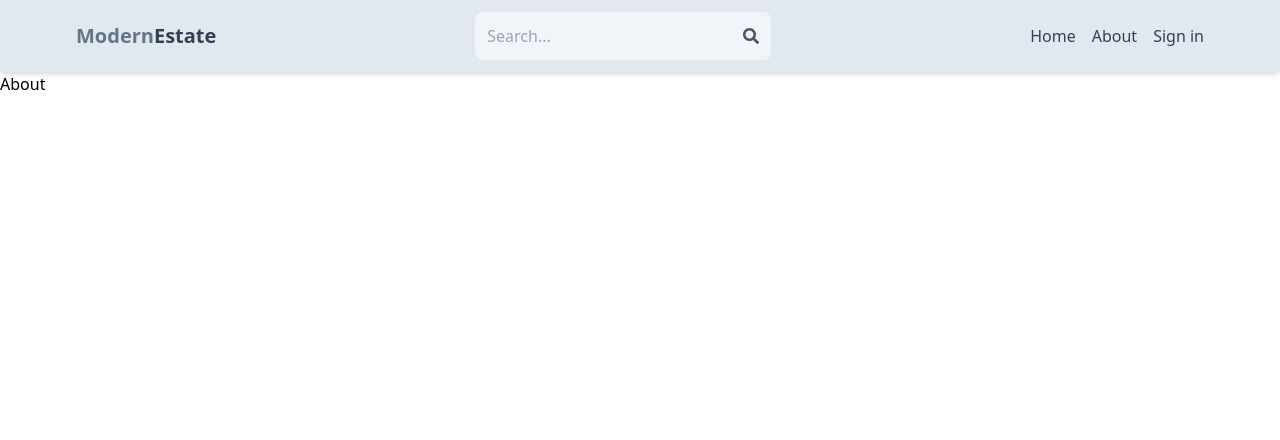
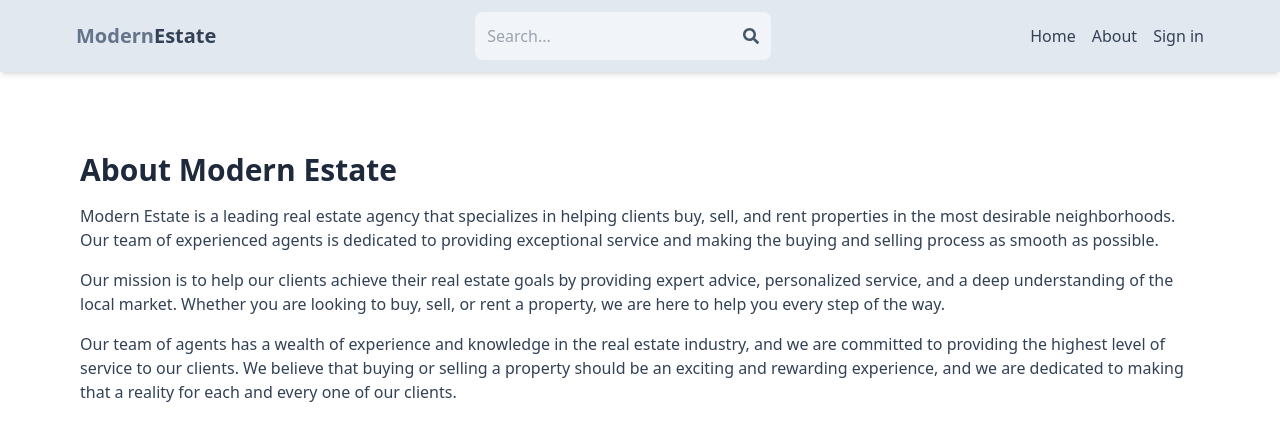
Before and after one commit to Md-hasrat/mern-estate-project, a React (Vite) app in the folder client/: page /about in a window 1280 px wide. Shown: the top 440 px of the page. Built offline with nearby package versions, Linux system fonts and the light colour scheme; no server answers.

Commit message:
complete about page

```diff
--- a/client/src/pages/About.jsx
+++ b/client/src/pages/About.jsx
@@ -2,8 +2,13 @@
 
 export default function About() {
   return (
-    <div>
-      About
+    <div className='py-20 px-4 max-w-6xl mx-auto'>
+      <h1 className='text-3xl font-bold mb-4 text-slate-800'>About Modern Estate</h1>
+      <p className='mb-4 text-slate-700'>Modern Estate is a leading real estate agency that specializes in helping clients buy, sell, and rent properties in the most desirable neighborhoods. Our team of experienced agents is dedicated to providing exceptional service and making the buying and selling process as smooth as possible.</p>
+      <p className='mb-4 text-slate-700'>
+      Our mission is to help our clients achieve their real estate goals by providing expert advice, personalized service, and a deep understanding of the local market. Whether you are looking to buy, sell, or rent a property, we are here to help you every step of the way.
+      </p>
+      <p className='mb-4 text-slate-700'>Our team of agents has a wealth of experience and knowledge in the real estate industry, and we are committed to providing the highest level of service to our clients. We believe that buying or selling a property should be an exciting and rewarding experience, and we are dedicated to making that a reality for each and every one of our clients.</p>
     </div>
   )
 }
```
